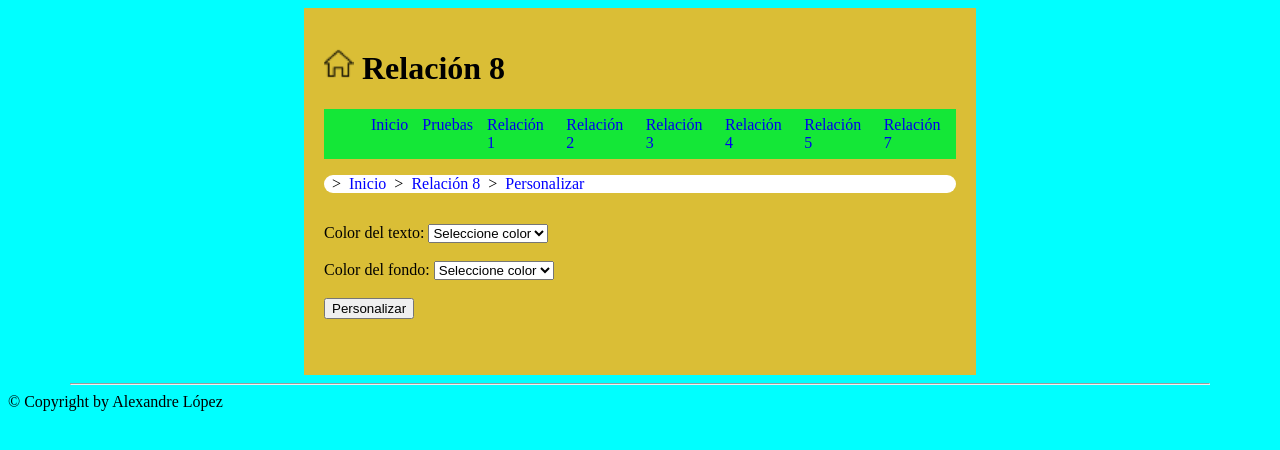
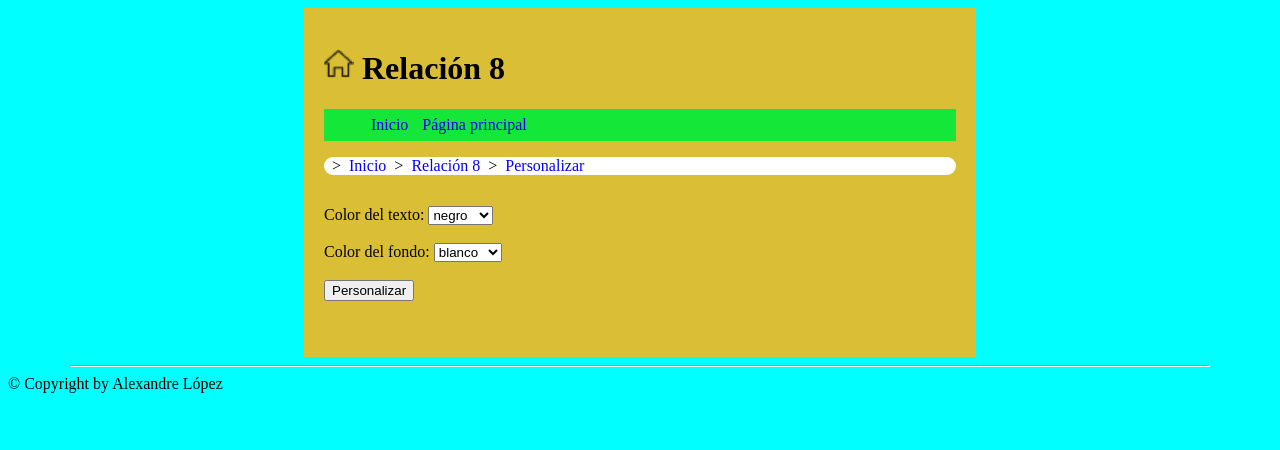
Before and after one commit to alexandre800/2026-27_relacion8, a PHP site: page /aplicacion/principal/personalizar.php in a window 1280 px wide. Shown: the top 450 px of the page. Run offline with PHP 8.4, Linux system fonts and the light colour scheme.

Commit message:
relacion8 ej1: index.php y pagina con el formulario para cambiar el color

```diff
--- a/docker-compose-bd.yml
+++ b/docker-compose-bd.yml
@@ -27,14 +27,14 @@ services:
     extra_hosts:
       - "host.docker.internal:host-gateway"
     ports:
-      - 8085:80
+      - 8087:80
 
   phpmyadmin:
     image: phpmyadmin
     depends_on:
       - bd
     ports:
-      - 8086:80
+      - 8087:80
     environment:
       - PMA_HOST=BD
 
--- a/docker-compose.yml
+++ b/docker-compose.yml
@@ -8,4 +8,4 @@ services:
     extra_hosts:
       - "host.docker.internal:host-gateway"
     ports:
-      - 8085:80
+      - 8087:80
--- a/web/aplicacion/plantilla/plantilla.php
+++ b/web/aplicacion/plantilla/plantilla.php
@@ -69,14 +69,8 @@ function inicioCuerpo($cabecera, array $ubicacion)
 
             <div id="barraMenu">
                 <ul>
-                    <li><a href="/index.php">Inicio</a></li>
-                    <li><a href="/aplicacion/pruebas/index.php">Pruebas</a></li>
-                    <li><a href="/aplicacion/relacion1/index.php">Relación 1</a></li>
-                    <li><a href="/aplicacion/relacion2/index.php">Relación 2</a></li>
-                    <li><a href="/aplicacion/relacion3/index.php">Relación 3</a></li>
-                    <li><a href="/aplicacion/relacion4/index.php">Relación 4</a></li>
-                    <li><a href="/aplicacion/relacion5/index.php">Relación 5</a></li>
-                    <li><a href="/aplicacion/relacion7/index.php">Relación 7</a></li>
+                    <li><a href="../../index.php">Inicio</a></li>
+                    <li><a href="../principal/index.php">Página principal</a></li>
                 </ul>
 
             </div>
--- a/web/aplicacion/principal/index.php
+++ b/web/aplicacion/principal/index.php
@@ -22,6 +22,9 @@ function cabecera() {}
 function cuerpo()
 {
 
-    echo "<h1>Información</h1>";
+?>
+    <h1>Información</h1>
+    <a href="personalizar.php">Personalizar colores</a>
+<?php
 
 }
--- a/web/aplicacion/principal/personalizar.php
+++ b/web/aplicacion/principal/personalizar.php
@@ -33,22 +33,22 @@ function cuerpo()
     <form action="" method="post">
 
         Color del texto:
-        <select name="color">
-            <option value="">Seleccione color</option>
-            <option value="black">Negro</option>
-            <option value="red">Rojo</option>
-            <option value="blue">Azul</option>
-            <option value="green">Verde</option>
+        <select name="colorTexto">
+            <?php
+                foreach(COLORESTEXTO as $clave=>$color){
+                    echo "<option value='$color'>$clave</option>";
+                }
+            ?>
         </select>
         <br><br>
 
         Color del fondo:
-        <select name="color">
-            <option value="">Seleccione color</option>
-            <option value="black">Negro</option>
-            <option value="red">Rojo</option>
-            <option value="blue">Azul</option>
-            <option value="green">Verde</option>
+        <select name="colorFondo">
+            <?php
+                foreach(COLORESFONDO as $clave=>$color){
+                    echo "<option value='$color'>$clave</option>";
+                }
+            ?>
         </select>
         <br><br>
 
--- a/web/cabecera.php
+++ b/web/cabecera.php
@@ -23,5 +23,15 @@ include(RUTABASE . "/aplicacion/plantilla/plantilla.php");
 
 //creo todos los objetos que necesita mi aplicación
 //-------------para la relación 8
-const COLORESTEXTO = ["black", "white", "blue", "brown"];
-const COLORESFONDO = ["white", "red", "green", "blue", "purple"];
+const COLORESTEXTO = [
+    "negro"=>"black",
+    "blanco"=>"white",
+    "azul"=>"blue",
+    "marron"=>"brown"
+    ];
+const COLORESFONDO = [
+    "blanco"=>"white",
+    "rojo"=>"red",
+    "verde"=>"green",
+    "azul"=>"blue",
+    "morado"=>"purple"];
```
